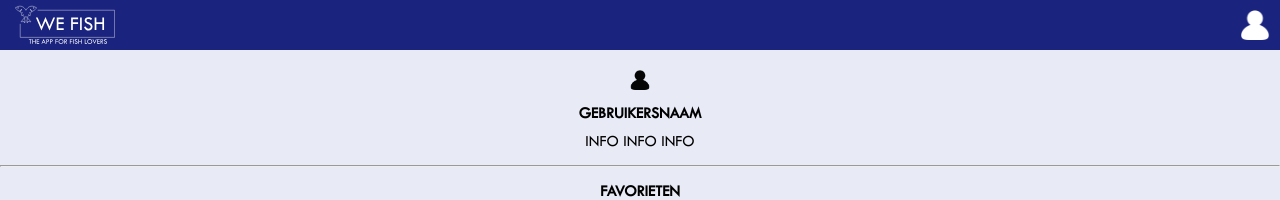
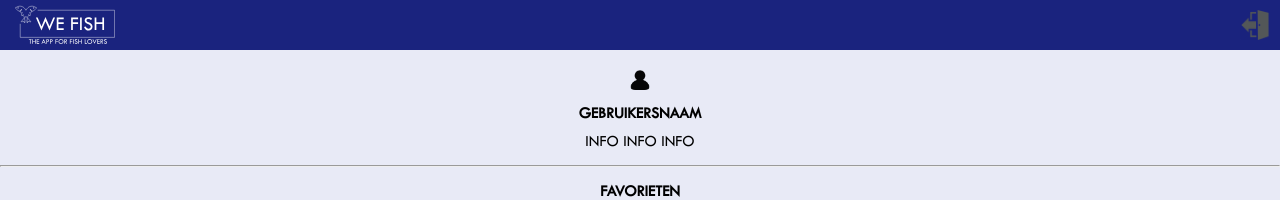
Before and after one commit to svennote/WeFish.github.io, a Jekyll site: the page built from profile.html, in a window 1280 px wide. Shown: the top 200 px of the page. Built offline with Jekyll 4.4.1, drawn with Linux system fonts in a browser that asks for light colours.

Commit message:
aangepast

```diff
--- a/_includes/logouthead.html
+++ b/_includes/logouthead.html
@@ -5,7 +5,7 @@
   <link rel="stylesheet" href="{{ 'css/login.css' | relative_url }}">
 </head>
 <header>
-<img src="images/icon.png" class="inlogger" onclick="logOut()">
+<img src="images/logout.png" class="inlogger" onclick="logOut()">
 <?xml version="1.0" encoding="utf-8"?>
 <!-- Generator: Adobe Illustrator 19.1.0, SVG Export Plug-In . SVG Version: 6.00 Build 0)  -->
 <svg version="1.1" id="Laag_1" xmlns="http://www.w3.org/2000/svg" xmlns:xlink="http://www.w3.org/1999/xlink" class="logo" x="0px" y="0px"
```
Also changed, not shown: images/logout.png (added).
